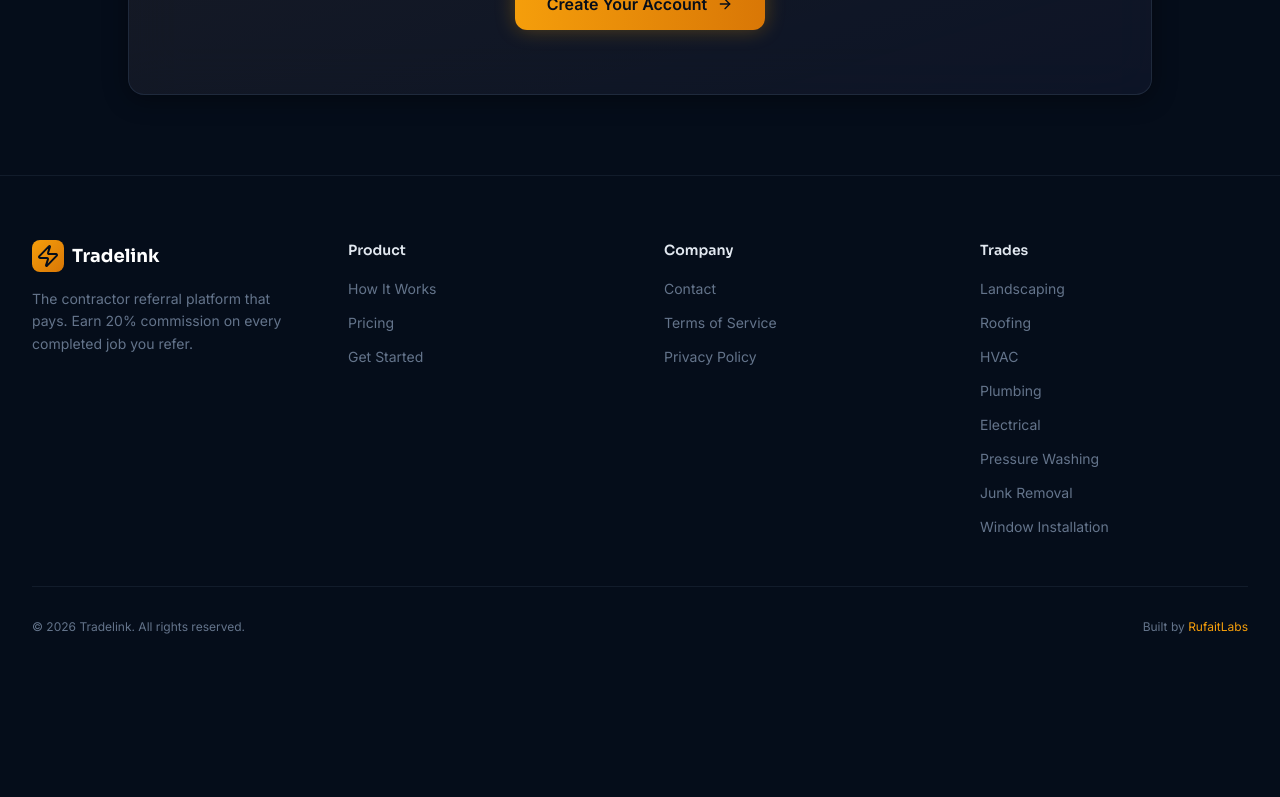
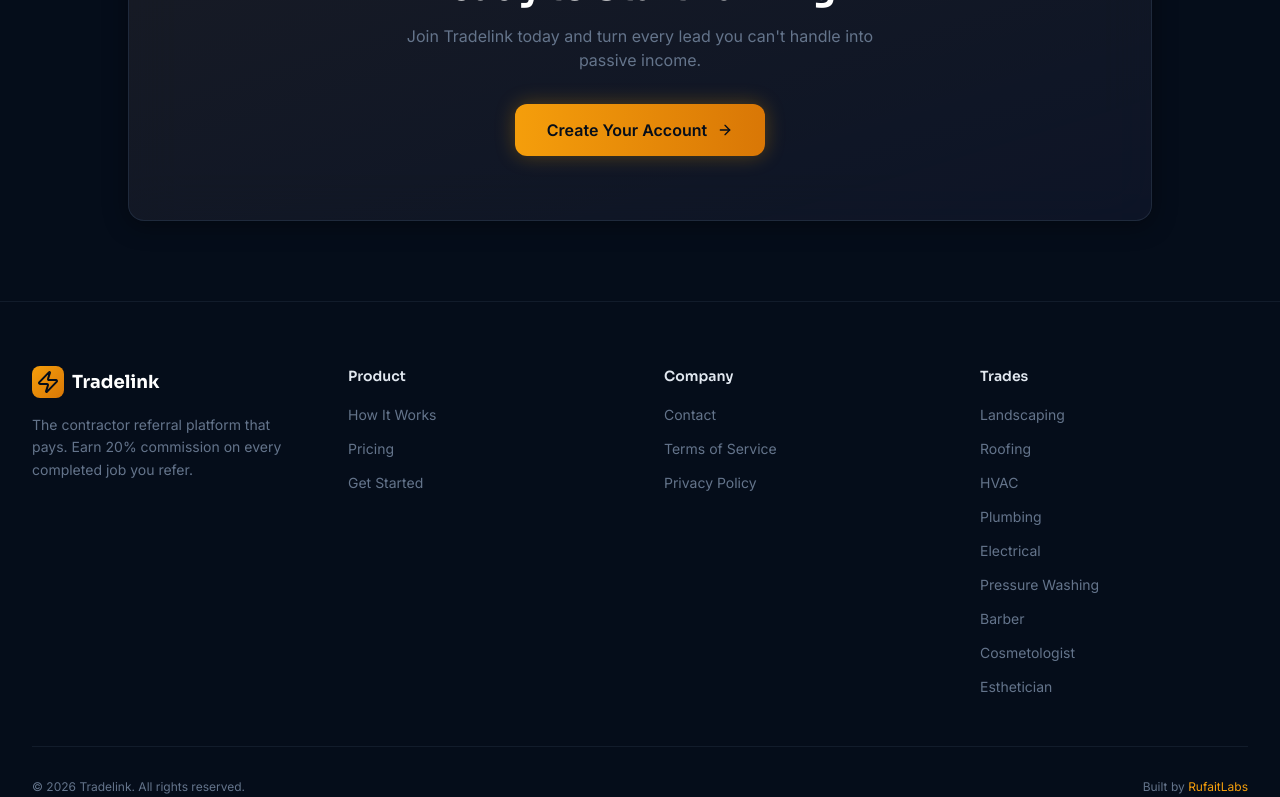
Before and after one commit to rufait77/tradelink, a Next.js app in the folder apps/web/: page / in a window 1280 px wide. Shown: the part 3664-4461 px from the top of the page. Before the commit the page ends 4363 px from the top, so only its background shows below. Built offline with nearby package versions, Linux system fonts and the light colour scheme; no server answers.

Commit message:
feat: add beauty trades to homepage + footer

```diff
--- a/apps/web/src/app/page.tsx
+++ b/apps/web/src/app/page.tsx
@@ -25,6 +25,9 @@
   { name: 'Siding', icon: '🏗️' },
   { name: 'Masonry', icon: '🧱' },
   { name: 'Clearing', icon: '🌲' },
+  { name: 'Barber', icon: '💈' },
+  { name: 'Cosmetologist', icon: '💅' },
+  { name: 'Esthetician', icon: '✨' },
 ];
 
 const FEATURES = [
@@ -38,7 +41,7 @@
   { q: 'How does the referral commission work?', a: 'When you refer a job and another contractor completes it, you earn 20% of the job\'s total value. Payment is processed automatically through Stripe.' },
   { q: 'What does it cost to join?', a: 'There is a one-time signup fee of $29.99 plus a monthly subscription of $9.99 to access the full platform.' },
   { q: 'How do I get paid?', a: 'Commissions are deposited directly into your bank account via Stripe Connect within 2-3 business days of job completion.' },
-  { q: 'What trades are supported?', a: 'We support all major trade categories including Landscaping, Roofing, HVAC, Plumbing, Electrical, Painting, Carpentry, Flooring, Masonry, Cleaning, Pressure Washing, Junk Removal, Window Installation, Siding, Clearing, and General Contracting.' },
+  { q: 'What trades are supported?', a: 'We support all major trade categories including Landscaping, Roofing, HVAC, Plumbing, Electrical, Painting, Carpentry, Flooring, Masonry, Cleaning, Pressure Washing, Junk Removal, Window Installation, Siding, Clearing, General Contracting, Barber, Cosmetologist, and Esthetician.' },
   { q: 'Can I both refer and claim jobs?', a: 'Absolutely! You can post referral jobs for leads you can\'t handle, and claim jobs from other contractors that match your skills.' },
 ];
 
--- a/apps/web/src/components/layout/footer.tsx
+++ b/apps/web/src/components/layout/footer.tsx
@@ -19,8 +19,9 @@
     { href: '/dashboard/jobs?trade=Plumbing', label: 'Plumbing' },
     { href: '/dashboard/jobs?trade=Electrical', label: 'Electrical' },
     { href: '/dashboard/jobs?trade=PressureWashing', label: 'Pressure Washing' },
-    { href: '/dashboard/jobs?trade=JunkRemoval', label: 'Junk Removal' },
-    { href: '/dashboard/jobs?trade=WindowInstallation', label: 'Window Installation' },
+    { href: '/dashboard/jobs?trade=Barber', label: 'Barber' },
+    { href: '/dashboard/jobs?trade=Cosmetologist', label: 'Cosmetologist' },
+    { href: '/dashboard/jobs?trade=Esthetician', label: 'Esthetician' },
   ],
 };
 
```
